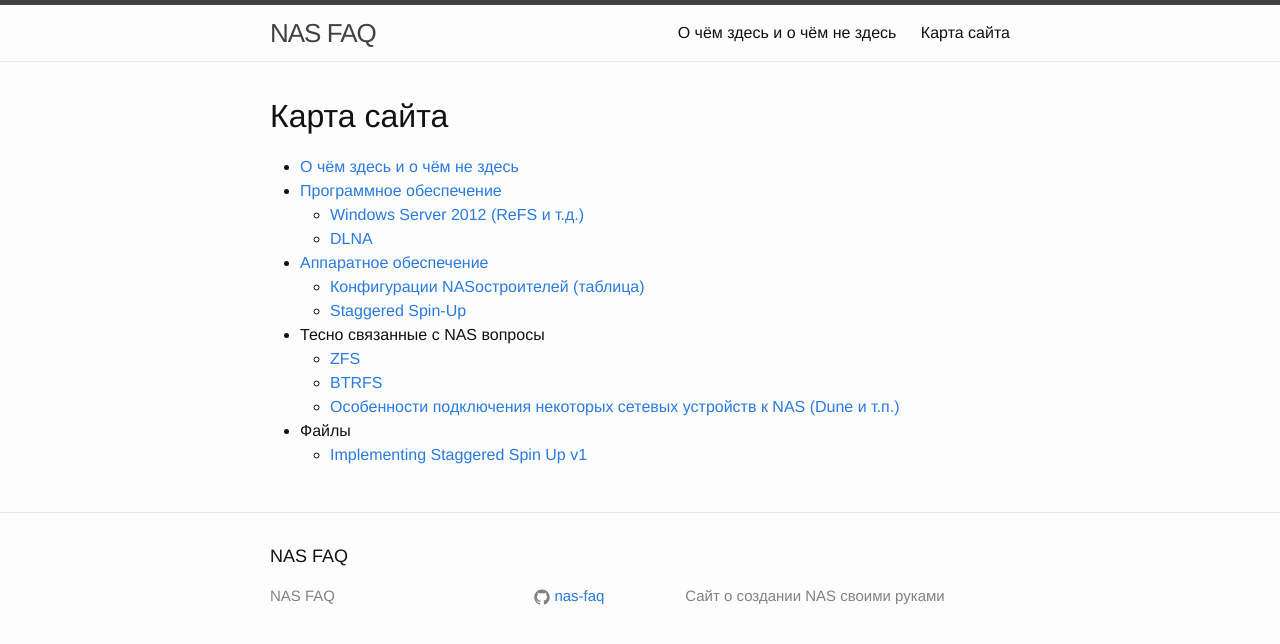
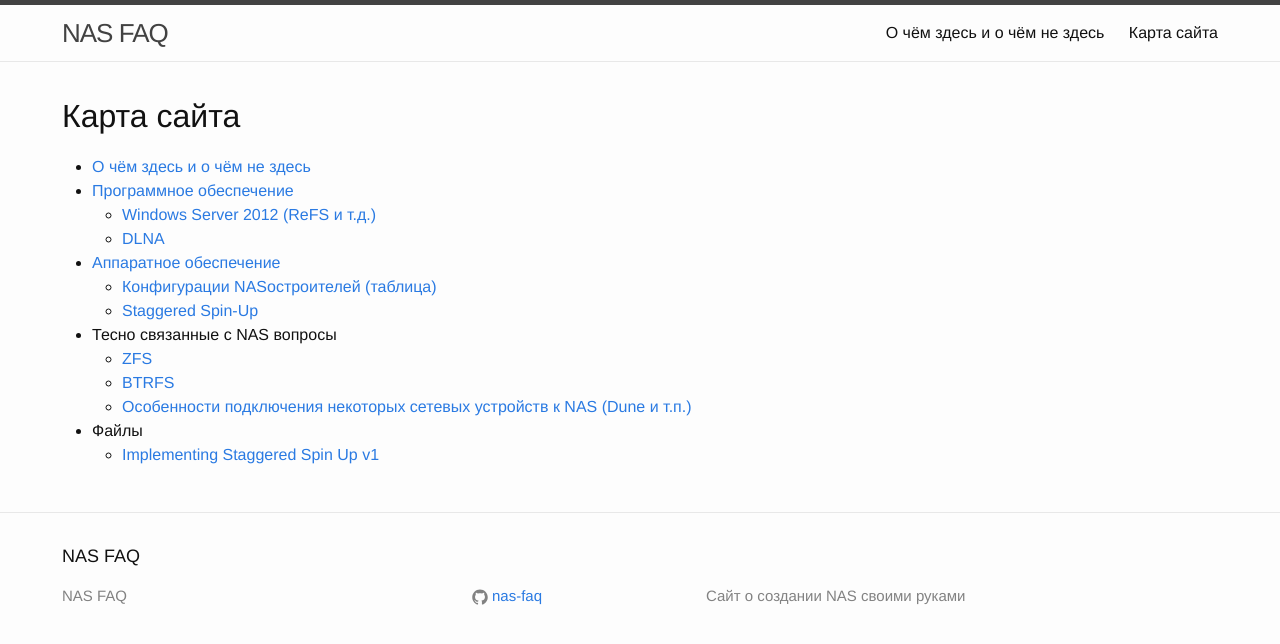
Before and after one commit to nas-faq/nas-faq.github.io, a Jekyll site: the page built from index.html, in a window 1280 px wide. Shown: the top 644 px of the page. Built offline with Jekyll 4.4.1, drawn with Linux system fonts in a browser that asks for light colours; Markdown is read by kramdown in place of the engine named in the settings.

Commit message:
content width was changed from 800px to 95%

```diff
--- a/css/main.scss
+++ b/css/main.scss
@@ -22,7 +22,8 @@ $grey-color-light: lighten($grey-color, 40%);
 $grey-color-dark:  darken($grey-color, 25%);
 
 // Width of the content area
-$content-width:    800px;
+// SIV: $content-width:    800px;
+$content-width:    95%;
 
 $on-palm:          600px;
 $on-laptop:        800px;
```
